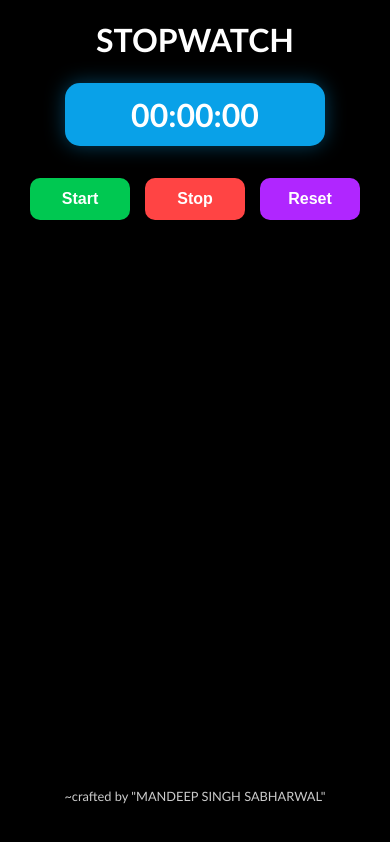
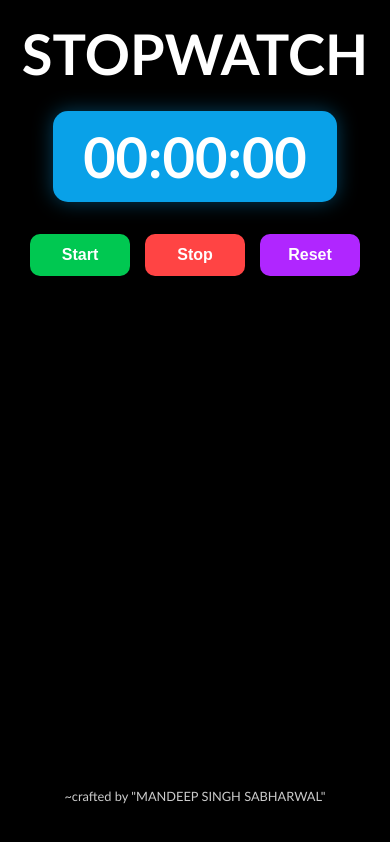
Before and after one commit to mandeep-sabharwal/Stopwatch, a plain HTML site: page index.html in a window 390 px wide. Drawn offline with Linux system fonts and the light colour scheme.

Commit message:
Update style.css

```diff
--- a/style.css
+++ b/style.css
@@ -1,4 +1,3 @@
-/* RESET DEFAULTS */
 * {
   margin: 0;
   padding: 0;
@@ -9,7 +8,6 @@ html, body {
   height: 100%;
 }
 
-/* BODY STYLING */
 body {
   background-color: #000;
   color: white;
@@ -22,7 +20,6 @@ body {
   padding: 20px;
 }
 
-/* MAIN CONTAINER */
 .container {
   display: flex;
   flex-direction: column;
@@ -30,19 +27,17 @@ body {
   justify-content: center;
 }
 
-/* TITLE */
 h1 {
-  font-size: clamp(2rem, 6vw, 4rem); /* responsive size */
+  font-size: clamp(3.5rem, 6vw, 4rem);
   font-weight: 900;
   margin-bottom: 1.5rem;
 }
 
-/* STOPWATCH DISPLAY */
 .time p {
   background-color: #09A1E8;
   color: white;
   font-weight: 900;
-  font-size: clamp(2rem, 8vw, 5rem);
+  font-size: clamp(3.5rem, 8vw, 6rem);
   padding: 15px 40px;
   border-radius: 15px;
   min-width: 260px;
@@ -52,7 +47,6 @@ h1 {
   box-shadow: 0 0 20px rgba(9, 161, 232, 0.4);
 }
 
-/* BUTTONS ROW */
 .btn {
   display: flex;
   justify-content: center;
@@ -61,7 +55,6 @@ h1 {
   margin-top: 2rem;
 }
 
-/* BUTTON STYLES */
 button {
   color: white;
   border: none;
@@ -89,7 +82,6 @@ button:hover {
   background-color: #B026FF;
 }
 
-/* FOOTER */
 footer {
   margin-top: auto;
   font-size: clamp(0.8rem, 2vw, 1rem);
@@ -99,7 +91,6 @@ footer {
   width: 100%;
 }
 
-/* MOBILE OPTIMIZATION */
 @media (max-width: 600px) {
   .time p {
     padding: 12px 30px;
```
